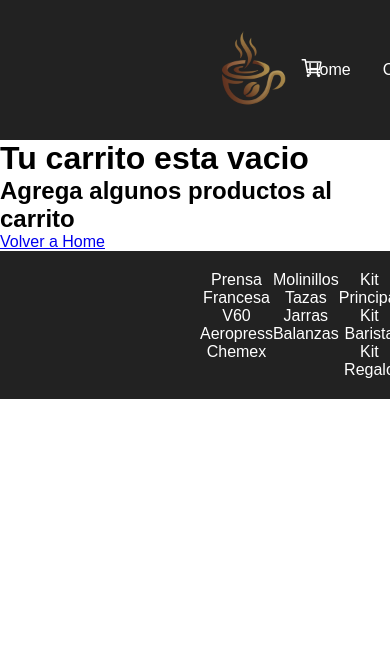
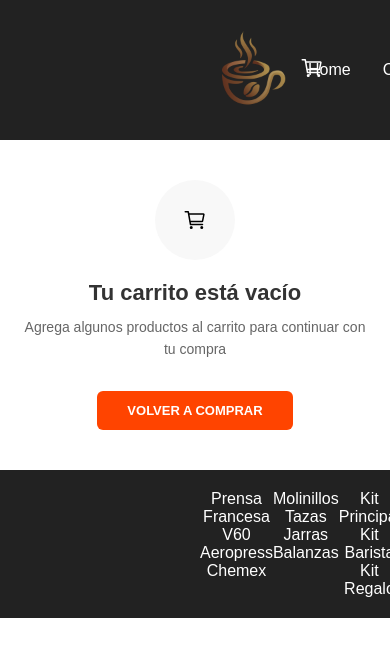
Before and after one commit to iTzTomitox/ProjCafeteria-ReactApp, a React (Vite) app: page /checkout in a window 390 px wide. Shown: the top 656 px of the page. Built offline with nearby package versions, Linux system fonts and the light colour scheme.

Commit message:
Styles EmptyCart

```diff
--- /dev/null
+++ b/src/assets/css/EmptyCart.css
@@ -0,0 +1,92 @@
+.empty-cart-container {
+    max-width: 600px;
+    margin: 0 auto;
+    padding: 60px 20px;
+    text-align: center;
+    min-height: calc(100vh - 200px);
+    display: flex;
+    flex-direction: column;
+    justify-content: center;
+    align-items: center;
+}
+
+.empty-cart-icon {
+    width: 100px;
+    height: 100px;
+    margin: 0 auto 30px;
+    background: #f8f8f8;
+    border-radius: 50%;
+    display: flex;
+    align-items: center;
+    justify-content: center;
+    font-size: 48px;
+}
+
+.empty-cart-title {
+    font-size: 28px;
+    font-weight: 700;
+    color: #333;
+    margin: 0 0 12px 0;
+}
+
+.empty-cart-subtitle {
+    font-size: 16px;
+    color: #666;
+    margin: 0 0 40px 0;
+    line-height: 1.6;
+}
+
+.empty-cart-actions {
+    display: flex;
+    flex-direction: column;
+    gap: 12px;
+}
+
+.btn-return-home {
+    display: inline-block;
+    padding: 15px 40px;
+    background: #ff4400;
+    color: white;
+    text-decoration: none;
+    border-radius: 6px;
+    font-weight: 600;
+    font-size: 14px;
+    text-transform: uppercase;
+    transition: all 0.2s ease;
+    border: none;
+    cursor: pointer;
+}
+
+.btn-return-home:hover {
+    background: #c03300;
+    transform: translateY(-2px);
+}
+
+@media (max-width: 768px) {
+    .empty-cart-container {
+        padding: 40px 20px;
+        min-height: auto;
+    }
+
+    .empty-cart-icon {
+        width: 80px;
+        height: 80px;
+        font-size: 40px;
+        margin-bottom: 20px;
+    }
+
+    .empty-cart-title {
+        font-size: 22px;
+        margin-bottom: 10px;
+    }
+
+    .empty-cart-subtitle {
+        font-size: 14px;
+        margin-bottom: 30px;
+    }
+
+    .btn-return-home {
+        padding: 12px 30px;
+        font-size: 13px;
+    }
+}
--- a/src/components/EmptyCart.jsx
+++ b/src/components/EmptyCart.jsx
@@ -1,12 +1,21 @@
 import React from "react";
 import { Link } from "react-router-dom";
+import { IoCartOutline } from "react-icons/io5";
+import '../assets/css/EmptyCart.css';
 
 const EmptyCart = () => {
     return (
-        <div>
-            <h1>Tu carrito esta vacio</h1>
-            <h2>Agrega algunos productos al carrito</h2>
-            <Link to="/"> Volver a Home</Link>
+        <div className="empty-cart-container">
+            <div className="empty-cart-icon">
+                <IoCartOutline />
+            </div>
+            <h1 className="empty-cart-title">Tu carrito está vacío</h1>
+            <p className="empty-cart-subtitle">
+                Agrega algunos productos al carrito para continuar con tu compra
+            </p>
+            <div className="empty-cart-actions">
+                <Link to="/" className="btn-return-home">Volver a Comprar</Link>
+            </div>
         </div>
     );
 }
```
